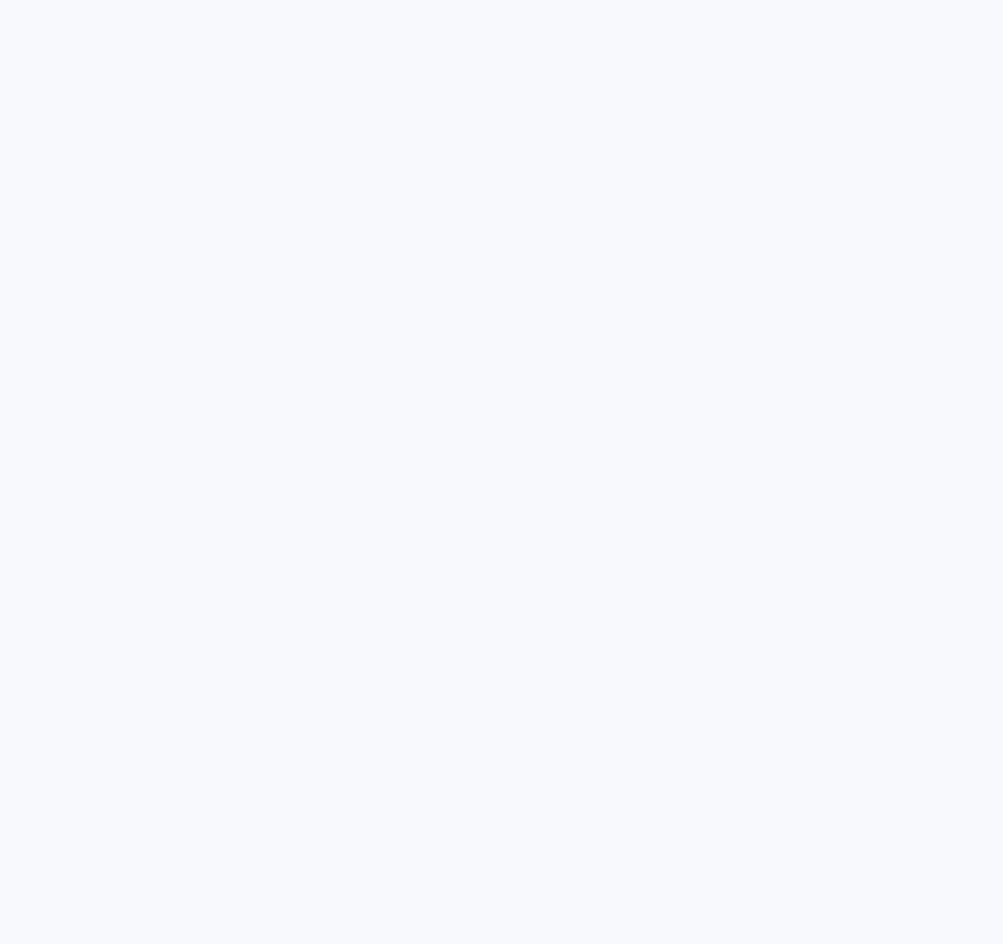
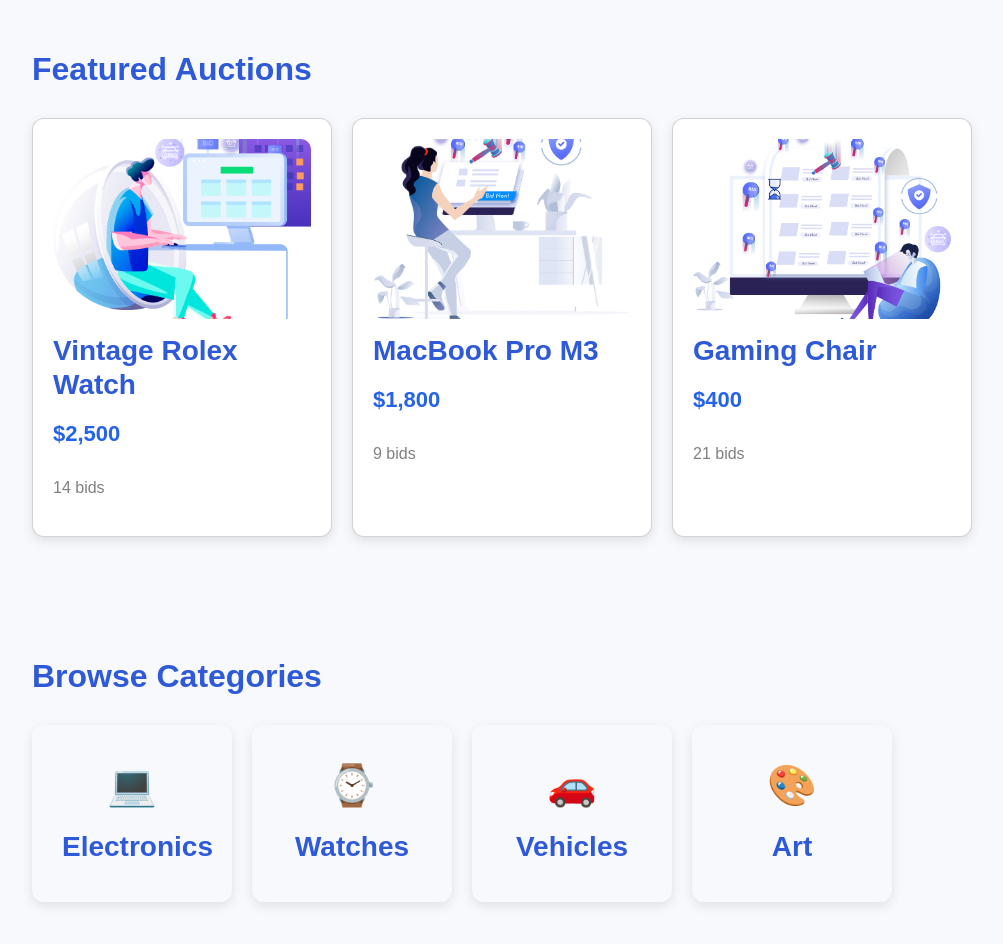
Before and after one commit to PriyanshuKhakkhar/larabids-client, an Angular app: page / in a window 1280 px wide. Shown: the part 220-1164 px from the top of the page, without its empty margins (48-1051 px from the left). Before the commit the page ends 800 px from the top, so only its background shows below. Built offline with nearby package versions, Linux system fonts and the light colour scheme.

Commit message:
Added featured auctions and categories sections

```diff
--- a/src/app/app.html
+++ b/src/app/app.html
@@ -3,3 +3,7 @@
 <router-outlet></router-outlet>
 
 <app-hero></app-hero>
+
+<app-featured></app-featured>
+
+<app-categories></app-categories>
--- a/src/app/app.ts
+++ b/src/app/app.ts
@@ -2,10 +2,12 @@
 import { RouterOutlet } from '@angular/router';
 import { Navbar } from './layout/navbar/navbar';
 import { Hero } from './features/home/components/hero/hero';
+import { Featured } from './features/home/components/featured/featured';
+import { Categories } from './features/home/components/categories/categories';
 
 @Component({
   selector: 'app-root',
-  imports: [RouterOutlet, Navbar, Hero],
+  imports: [RouterOutlet, Navbar, Hero, Featured, Categories],
   templateUrl: './app.html',
   styleUrl: './app.scss'
 })
--- /dev/null
+++ b/src/app/core/constants/auction-data.ts
@@ -0,0 +1,20 @@
+export const FEATURED_AUCTIONS = [
+  {
+    title: 'Vintage Rolex Watch',
+    price: '$2,500',
+    bids: 14,
+    image: '/assets/images/banner-1.png'
+  },
+  {
+    title: 'MacBook Pro M3',
+    price: '$1,800',
+    bids: 9,
+    image: '/assets/images/banner-2.png'
+  },
+  {
+    title: 'Gaming Chair',
+    price: '$400',
+    bids: 21,
+    image: '/assets/images/banner-3.png'
+  }
+];
--- /dev/null
+++ b/src/app/core/constants/category-data.ts
@@ -0,0 +1,18 @@
+export const CATEGORIES = [
+  {
+    name: 'Electronics',
+    icon: '💻'
+  },
+  {
+    name: 'Watches',
+    icon: '⌚'
+  },
+  {
+    name: 'Vehicles',
+    icon: '🚗'
+  },
+  {
+    name: 'Art',
+    icon: '🎨'
+  }
+];
--- /dev/null
+++ b/src/app/features/home/components/categories/categories.html
@@ -0,0 +1,25 @@
+<section class="categories">
+
+  <h2>Browse Categories</h2>
+
+  <div class="category-grid">
+
+    @for(category of categories; track category.name){
+
+      <div class="category-card">
+
+        <div class="icon">
+          {{ category.icon }}
+        </div>
+
+        <h3>
+          {{ category.name }}
+        </h3>
+
+      </div>
+
+    }
+
+  </div>
+
+</section>
--- /dev/null
+++ b/src/app/features/home/components/categories/categories.scss
@@ -0,0 +1,29 @@
+.categories {
+  padding: 60px 80px;
+}
+
+.categories h2 {
+  margin-bottom: 30px;
+  font-size: 32px;
+  font-weight: bold;
+}
+
+.category-grid {
+  display: flex;
+  gap: 20px;
+  flex-wrap: wrap;
+}
+
+.category-card {
+  width: 200px;
+  padding: 30px;
+  text-align: center;
+  border-radius: 12px;
+  box-shadow: 0 4px 12px rgba(0,0,0,.1);
+  cursor: pointer;
+}
+
+.icon {
+  font-size: 40px;
+  margin-bottom: 15px;
+}
--- /dev/null
+++ b/src/app/features/home/components/categories/categories.ts
@@ -0,0 +1,13 @@
+import { Component } from '@angular/core';
+import { CATEGORIES } from '../../../../core/constants/category-data';
+
+@Component({
+  selector: 'app-categories',
+  standalone: true,
+  imports: [],
+  templateUrl: './categories.html',
+  styleUrl: './categories.scss'
+})
+export class Categories {
+  categories = CATEGORIES;
+}
--- /dev/null
+++ b/src/app/features/home/components/featured/featured.html
@@ -0,0 +1,25 @@
+<section>
+
+  <h2>Featured Auctions</h2>
+
+  <div class="cards">
+
+    @for(item of auctions; track item.title){
+
+      <div class="card">
+
+        <img [src]="item.image" alt="">
+
+        <h3>{{ item.title }}</h3>
+
+        <p class="price">{{ item.price }}</p>
+
+        <p class="bids">{{ item.bids }} bids</p>
+
+      </div>
+
+    }
+
+  </div>
+
+</section>
--- /dev/null
+++ b/src/app/features/home/components/featured/featured.scss
@@ -0,0 +1,45 @@
+section {
+  padding: 60px 80px;
+}
+
+h2 {
+  margin-bottom: 30px;
+  font-size: 32px;
+  font-weight: bold;
+}
+
+.cards {
+  display: flex;
+  gap: 20px;
+}
+
+.card {
+  width: 300px;
+  padding: 20px;
+  border-radius: 12px;
+  box-shadow: 0 4px 12px rgba(0,0,0,.1);
+  background: white;
+}
+
+.card h3 {
+  margin-bottom: 15px;
+}
+
+.price {
+  font-size: 22px;
+  font-weight: bold;
+  color: #2563eb;
+}
+
+.bids {
+  margin-top: 10px;
+  color: gray;
+}
+
+img {
+  width: 100%;
+  height: 180px;
+  object-fit: cover;
+  border-radius: 10px;
+  margin-bottom: 15px;
+}
--- /dev/null
+++ b/src/app/features/home/components/featured/featured.ts
@@ -0,0 +1,14 @@
+import { Component } from '@angular/core';
+import { FEATURED_AUCTIONS } from '../../../../core/constants/auction-data';
+
+@Component({
+  selector: 'app-featured',
+  imports: [],
+  templateUrl: './featured.html',
+  styleUrl: './featured.scss'
+})
+export class Featured {
+
+  auctions = FEATURED_AUCTIONS;
+
+}
```
Also changed, not shown: 2 other files (tests, documents, lock files or other folders).
